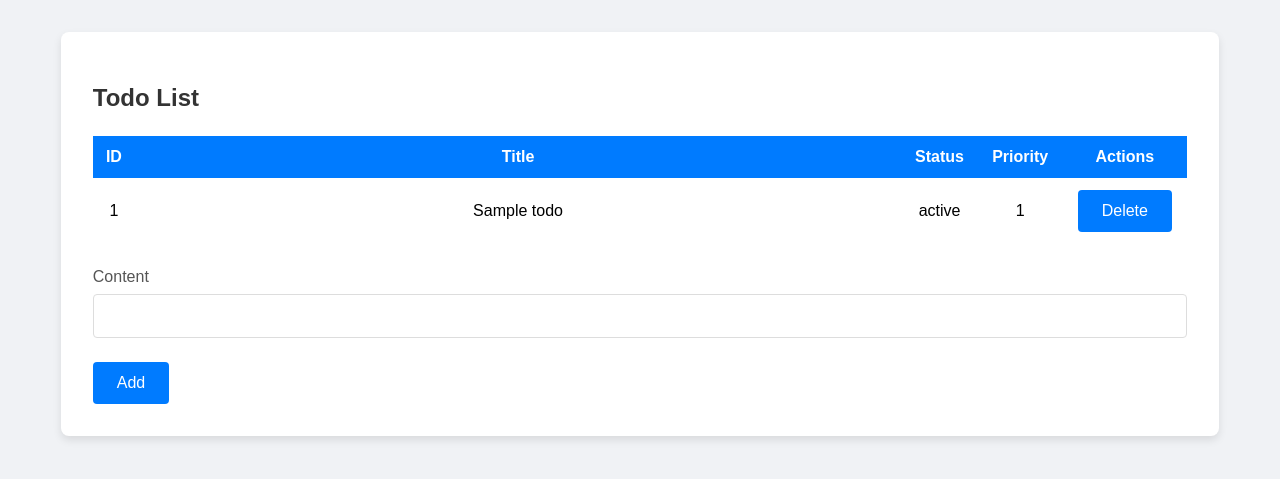
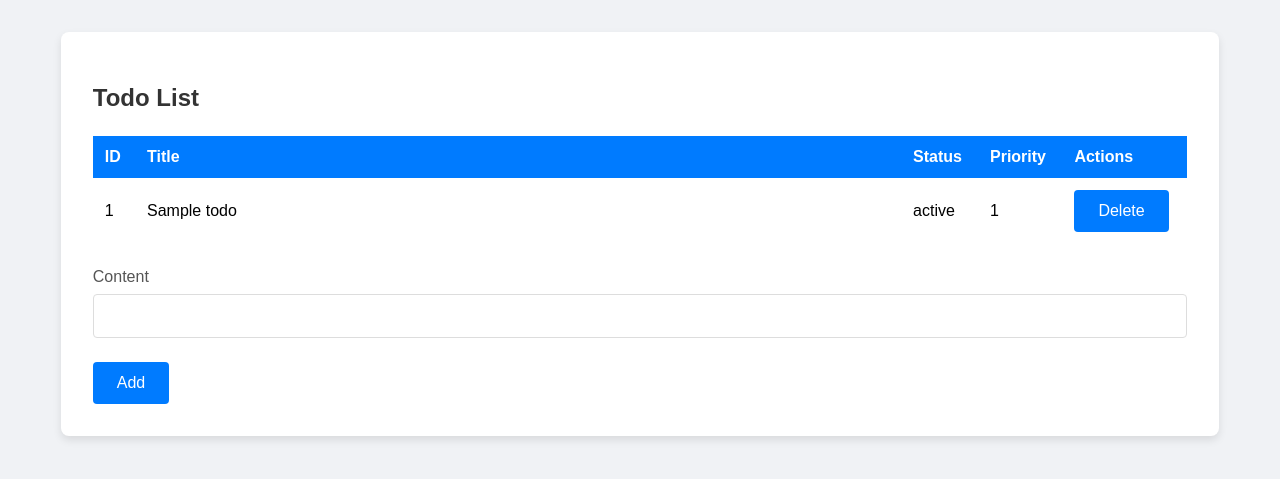
Before and after one commit to kentosoccer0502/todo_app_flask, a Flask app: page /todos in a window 1280 px wide. Shown: the part 114-593 px from the top of the page. Run offline with Flask 3, Linux system fonts and the light colour scheme; a user stored in the database is signed in; tables that the repository leaves empty hold one stand-in row (values such as "Sample post").

Commit message:
fix: main page style

```diff
--- a/app/static/index.css
+++ b/app/static/index.css
@@ -1,5 +1,5 @@
 body {
-    font-family: 'Arial', sans-serif;
+  font-family: "Arial", sans-serif;
   background-color: #f0f2f5;
   margin: 0;
   padding: 0;
@@ -29,7 +29,8 @@ main {
   margin: 0 auto;
 }
 
-h1, h2 {
+h1,
+h2 {
   margin-bottom: 1.5rem;
   color: #333333;
 }
@@ -40,9 +41,10 @@ table {
   margin-bottom: 1.5rem;
 }
 
-th, td {
+th,
+td {
   padding: 0.75rem;
-    text-align: center;
+  text-align: left;
 }
 
 th {
@@ -50,7 +52,8 @@ th {
   color: #ffffff;
 }
 
-th.title, td.title {
+th.title,
+td.title {
   width: 70%;
 }
 
```
Lines whose indentation alone changed are shown as unchanged.
